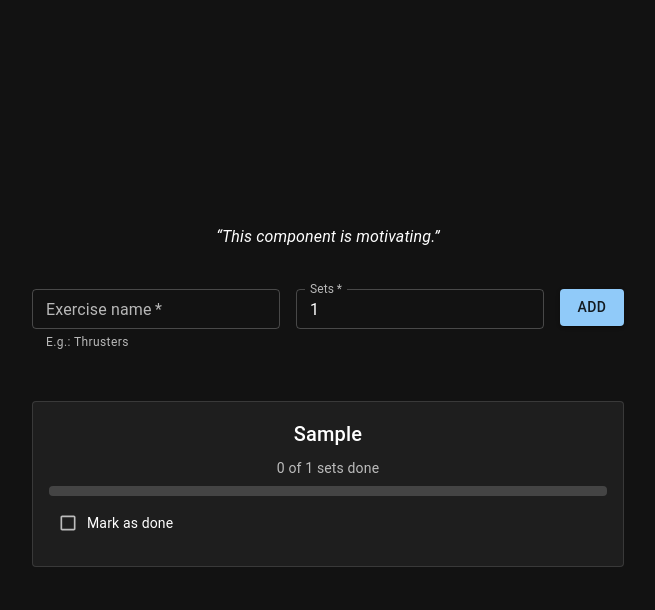
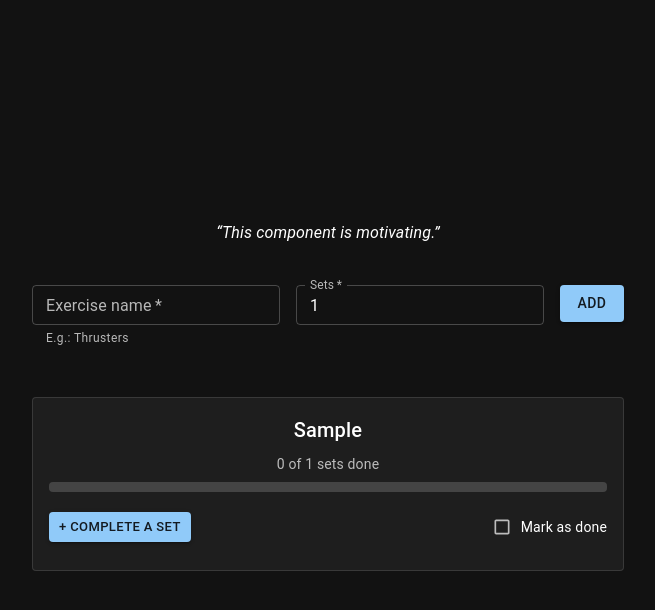
Before and after one commit to paulamazoc/fitness-tracker, a React (Vite) app: page / in a window 1280 px wide. Both pictures are taken after typing "Sample" into the empty fields and a click on the button "ADD". Shown: the top 610 px of the page, without its empty margins (312-967 px from the left). Built offline with nearby package versions, Linux system fonts and the light colour scheme.

Commit message:
feat: handle complete a set action in exercise cards list

```diff
--- a/src/components/ExerciseCard.tsx
+++ b/src/components/ExerciseCard.tsx
@@ -1,11 +1,16 @@
 import type { ExerciseCardProps } from "@/types";
-import { Box, Card, CardContent, Checkbox, Stack, Typography } from "@mui/material";
+import { Box, Button, Card, CardContent, Checkbox, Stack, Typography } from "@mui/material";
 import { memo } from "react";
 
-export const ExerciseCard = memo(({ exercise, onCheckDone }: ExerciseCardProps) => {
+export const ExerciseCard = memo(({ exercise, onCheckDone, onCompleteSet }: ExerciseCardProps) => {
   const { id, name, sets, completedSets, isDone } = exercise;
   const handleCheckDone = () => {
     onCheckDone(id);
+  };
+  const handleCompleteSet  = () => {
+    if (completedSets < sets) {
+      onCompleteSet(exercise.id)
+    }
   };
 
   return (
@@ -16,7 +21,7 @@ export const ExerciseCard = memo(({ exercise, onCheckDone }: ExerciseCardProps)
           <Typography variant="body2" color="text.secondary">
             {completedSets} of {sets} sets done
           </Typography>
-          <Box display="flex" gap={1} sx={{ cursor: 'pointer' }}>
+          <Box display="flex" gap={1} sx={{ cursor: 'pointer' }} pb={1}>
             {Array.from({ length: sets }).map((_, i) => (
               <Box
                 key={i}
@@ -29,6 +34,15 @@ export const ExerciseCard = memo(({ exercise, onCheckDone }: ExerciseCardProps)
               />
             ))}
           </Box>
+          <Box display="flex" alignItems="center" justifyContent="space-between">
+            <Button
+              variant="contained"
+              onClick={handleCompleteSet}
+              size="small"
+              sx={{ mr: 2 }}
+            >
+              + Complete a set
+            </Button>
             <Box display="flex" alignItems="center">
               <Checkbox
                 checked={isDone}
@@ -38,6 +52,7 @@ export const ExerciseCard = memo(({ exercise, onCheckDone }: ExerciseCardProps)
               />
               <Typography variant="body2">Mark as done</Typography>
             </Box>
+          </Box>
         </Stack>
       </CardContent>
     </Card>
--- a/src/components/ExerciseList.tsx
+++ b/src/components/ExerciseList.tsx
@@ -5,7 +5,7 @@ import { useExercise } from "@/providers/Exercise";
 import { useCallback, useMemo } from "react";
 
 export const ExerciseList = ({ exercises }: ExerciseListProps) => {
-  const { checkDone } = useExercise();
+  const { checkDone, completeSet } = useExercise();
   const exercisesInProgress = useMemo(
     () => exercises.filter((exercise) => !exercise.isDone),
     [exercises]
@@ -14,6 +14,11 @@ export const ExerciseList = ({ exercises }: ExerciseListProps) => {
   const handleCheckDone = useCallback(
     (id: string) => checkDone(id),
     [checkDone]
+  );
+
+  const handleCompleteSet = useCallback(
+    (id: string) => completeSet(id),
+    [completeSet]
   );
 
   if (exercisesInProgress.length === 0) return <Typography variant="h6">No exercises added yet.</Typography>;
@@ -25,6 +30,7 @@ export const ExerciseList = ({ exercises }: ExerciseListProps) => {
             key={exercise.id}
             exercise={exercise}
             onCheckDone={() => handleCheckDone(exercise.id)}
+            onCompleteSet={() => handleCompleteSet(exercise.id)}
           />
         ))}
       </Stack>
--- a/src/providers/Exercise.tsx
+++ b/src/providers/Exercise.tsx
@@ -46,8 +46,17 @@ export const ExerciseProvider = ({ children }: { children: ReactNode }) => {
         );
     }
 
+    const completeSet = (id: string) => {
+        setExercises((prev) =>
+            prev.map((exercise) => (
+                exercise.id === id && exercise.completedSets < exercise.sets
+                ? {...exercise, completedSets: exercise.completedSets + 1}
+                : exercise))
+        );
+    }
+
     return (
-        <ExerciseContext.Provider value={{ exercises, addExercise, checkDone }}>
+        <ExerciseContext.Provider value={{ exercises, addExercise, checkDone, completeSet }}>
             {children}
         </ExerciseContext.Provider>
     );
--- a/src/types/index.ts
+++ b/src/types/index.ts
@@ -9,6 +9,7 @@ export interface Exercise {
 export type ExerciseCardProps = {
   exercise: Exercise
   onCheckDone: (id: string) => void
+  onCompleteSet: (id: string) => void
 };
 
 export type ExerciseListProps = {
@@ -19,4 +20,5 @@ export type ExerciseContextType = {
   exercises: Exercise[]
   addExercise: (name: string, sets: number) => void
   checkDone: (id: string) => void
+  completeSet: (id: string) => void
 };
```
Lines whose indentation alone changed are shown as unchanged.
